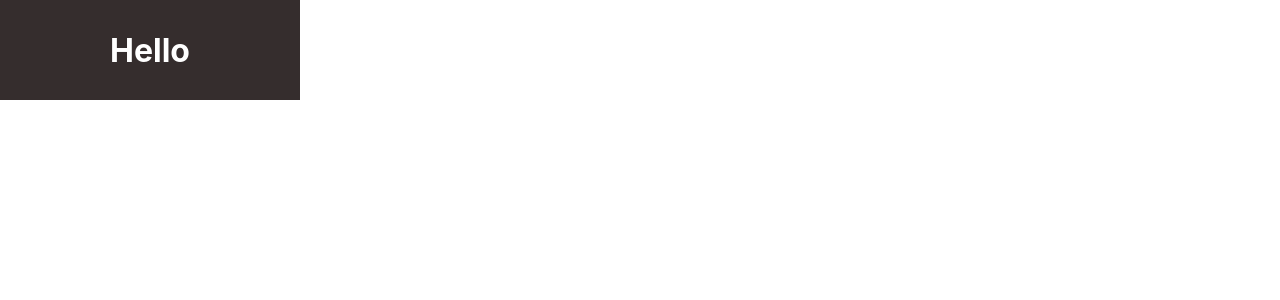
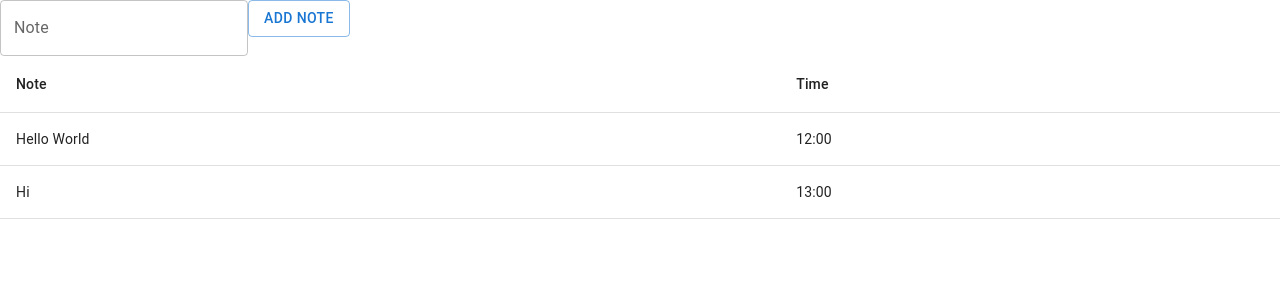
Before and after one commit to UnrealDev16/react-todo, a React (Create React App) app: page / in a window 1280 px wide. Shown: the top 300 px of the page. Built offline with nearby package versions, Linux system fonts and the light colour scheme.

Commit message:
Added MUI Core , Text Field , Submit Button and Table

```diff
--- a/package.json
+++ b/package.json
@@ -4,6 +4,9 @@
   "proxy": "http://localhost:5000/",
   "private": true,
   "dependencies": {
+    "@emotion/react": "^11.10.6",
+    "@emotion/styled": "^11.10.6",
+    "@mui/material": "^5.11.10",
     "@testing-library/jest-dom": "^5.16.5",
     "@testing-library/react": "^13.4.0",
     "@testing-library/user-event": "^13.5.0",
--- a/src/App.js
+++ b/src/App.js
@@ -1,14 +1,20 @@
 import React,{useState} from 'react'
 import './App.css';
+import Tsks from './Components/Tasks';
 import Note from './Components/Note';
+const core = require("@mui/material")
 
 function App() {
-
-  let tasks = []
+  const [notes, setNotes] = useState([
+    { task: 'Hello World', time: '12:00' },
+    { task: 'Hi', time: '13:00' },
+  ]);
 
   return (
     <div className="App">
-      <Note/>
+      <core.TextField variant="outlined" label="Note" type="text" />
+      <core.Button variant="outlined">Add Note</core.Button>
+      <Tsks notes={notes} />
     </div>
   );
 }
--- a/src/Components/Note.js
+++ b/src/Components/Note.js
@@ -1,13 +1,17 @@
 import React from "react";
-import "../App.css"
+const core = require("@mui/material")
 
 function Note(props){
     return(
-    <div>
-        <div className="text-block">
-            <h1>Hello</h1>
+        <div>
+            <core.TableBody>
+                <core.TableRow>
+                    <core.TableCell>{props.task}</core.TableCell>
+                    <core.TableCell>{props.time}</core.TableCell>
+                </core.TableRow>
+            </core.TableBody>
         </div>
-    </div>)
+    )
 }
 
 export default Note;
--- /dev/null
+++ b/src/Components/Tasks.js
@@ -0,0 +1,35 @@
+import React from "react";
+import "../App.css"
+import Note from "./Note";
+const core = require("@mui/material")
+
+function Tsks(props){
+    return(
+    <div>
+        <core.TableContainer
+          component={"Paper"}
+          variant="outlined"
+        >
+          <core.Table aria-label="demo table">
+            <core.TableHead>
+              <core.TableRow>
+                <core.TableCell>Note</core.TableCell>
+                <core.TableCell>Time</core.TableCell>
+              </core.TableRow>
+            </core.TableHead>
+            <core.TableBody>
+              {props.notes.map((note, index) => {
+                return (
+                  <core.TableRow key={index}>
+                    <core.TableCell>{note.task}</core.TableCell>
+                    <core.TableCell>{note.time}</core.TableCell>
+                  </core.TableRow>
+                );
+              })}
+            </core.TableBody>
+          </core.Table>
+        </core.TableContainer>
+    </div>)
+}
+
+export default Tsks;
```
Also changed, not shown: 1 other file (tests, documents, lock files or other folders).
